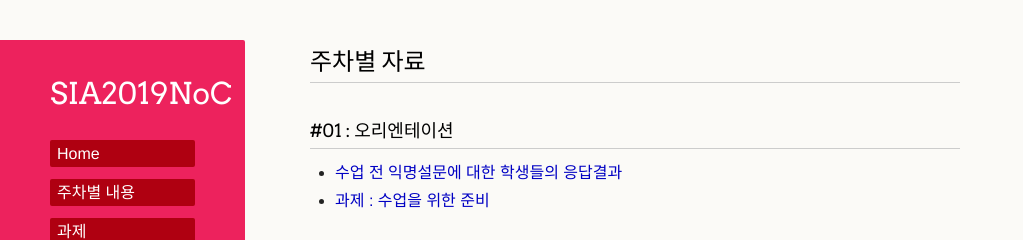
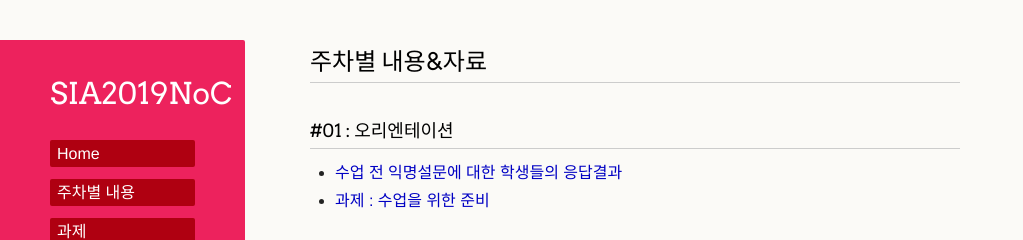
Before and after one commit to picxenk/SIA2019NoC, a Jekyll site: the page built from curriculum.md, in a window 1280 px wide. Shown: the top 240 px of the page, without its empty margins (0-1023 px from the left). Built offline with Jekyll 4.4.1, drawn with Linux system fonts in a browser that asks for light colours; our own code applies the rules of GitHub Pages for plain Markdown files; a script that is not in the unit is left out; the repository's description, which GitHub fills in, is left out.

Commit message:
Update curriculum.md

```diff
--- a/curriculum.md
+++ b/curriculum.md
@@ -1,4 +1,4 @@
-## 주차별 자료
+## 주차별 내용&자료
 
 ### #01 : 오리엔테이션
  * [수업 전 익명설문에 대한 학생들의 응답결과](https://docs.google.com/forms/d/e/1FAIpQLSdcYg08V_ULQWzmFRwuJV8Xlydua8N1P7ZtOcNUJQCmucODeg/viewanalytics)
```
